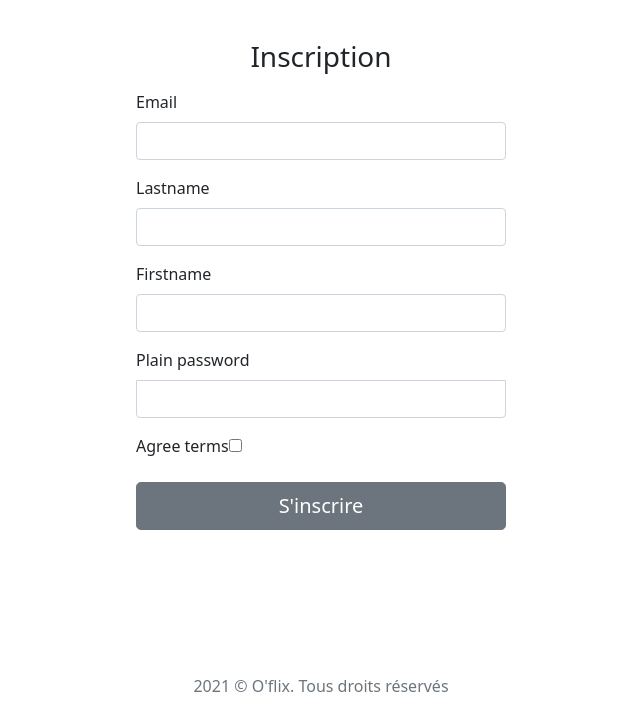
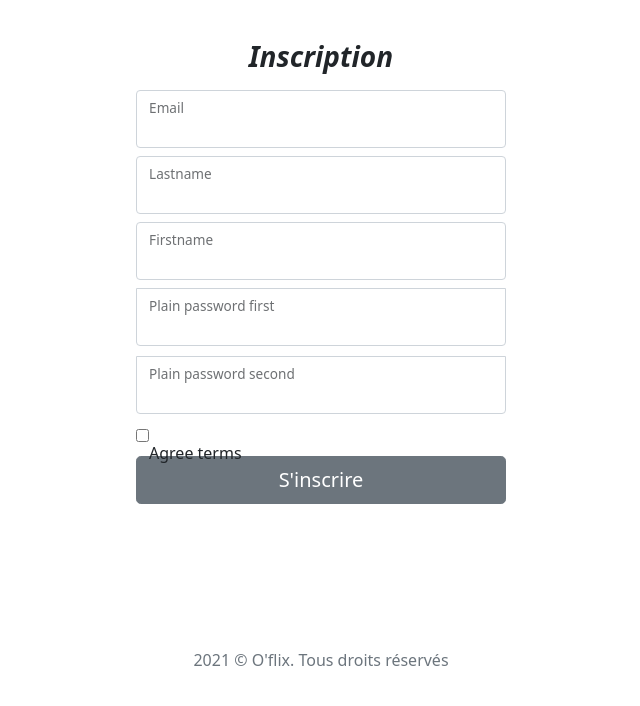
Before and after one commit to adrien-dubois/o-flix, a Symfony app: template templates/registration/register.html.twig in a window 1280 px wide. Shown: the part 56-762 px from the top of the page, without its empty margins (319-959 px from the left). After the commit the page ends 722 px from the top, so only its background shows below. Run offline with Twig, Linux system fonts and the light colour scheme; the template is opened without the code that fills it, so the values that code supplies are empty; form fields are guessed from the names that the template uses; some libraries are stand-ins or nearby versions.

Commit message:
kind of changes on css flash/register

```diff
--- a/public/css/oflix.css
+++ b/public/css/oflix.css
@@ -99,3 +99,19 @@ body {
   .divider-custom.divider-light .divider-custom-icon {
     color: #fff;
   }
+  /* The app flash close button */
+.closebtn {
+    margin-left: 15px;
+    color: gray;
+    font-weight: bold;
+    float: right;
+    font-size: 22px;
+    line-height: 20px;
+    cursor: pointer;
+    transition: 0.3s;
+}
+
+  /* When moving the mouse over the close button */
+  .closebtn:hover {
+    color: black;
+  }
--- a/src/Controller/RegistrationController.php
+++ b/src/Controller/RegistrationController.php
@@ -7,15 +7,15 @@ use App\Form\RegistrationFormType;
 use Symfony\Bundle\FrameworkBundle\Controller\AbstractController;
 use Symfony\Component\HttpFoundation\Request;
 use Symfony\Component\HttpFoundation\Response;
+use Symfony\Component\PasswordHasher\Hasher\UserPasswordHasherInterface;
 use Symfony\Component\Routing\Annotation\Route;
-use Symfony\Component\Security\Core\Encoder\UserPasswordEncoderInterface;
 
 class RegistrationController extends AbstractController
 {
     /**
      * @Route("/register", name="app_register")
      */
-    public function register(Request $request, UserPasswordEncoderInterface $passwordEncoder): Response
+    public function register(Request $request, UserPasswordHasherInterface $userPasswordHasherInterface): Response
     {
         $user = new User();
         $form = $this->createForm(RegistrationFormType::class, $user);
@@ -24,7 +24,7 @@ class RegistrationController extends AbstractController
         if ($form->isSubmitted() && $form->isValid()) {
             // encode the plain password
             $user->setPassword(
-                $passwordEncoder->encodePassword(
+                $userPasswordHasherInterface->hashPassword(
                     $user,
                     $form->get('plainPassword')->getData()
                 )
--- a/templates/base.html.twig
+++ b/templates/base.html.twig
@@ -15,8 +15,9 @@
     </head>
     <body>
         {% include "partials/_navbar.html.twig" %}
+        {% include "partials/_flash.html.twig" %}
+        </header>
         <main>
-        {% include "partials/_flash.html.twig" %}
         {% block body %}
         {% endblock %}
         {% include "partials/_footer.html.twig" %}
--- a/templates/partials/_flash.html.twig
+++ b/templates/partials/_flash.html.twig
@@ -1,10 +1,11 @@
 {# Displaying Flash Messages with Bootstrap classes #}
 
-<div class="flashAdd">
+<div class="position-absolute top-35 start-50 mt-3">
 {% for label, messages in app.flashes %}
     {% for message in messages %}
             <div class="alert alert-{{ label }}" role="alert">
                 {{ message }}
+                <span class="closebtn" onclick="this.parentElement.style.display='none';">&times;</span>
             </div>
     {% endfor %}
 {% endfor %}
--- a/templates/partials/_navbar.html.twig
+++ b/templates/partials/_navbar.html.twig
@@ -54,7 +54,7 @@
                 </div>
             </div>
         </nav>
-    </header>
+
 
 
     {% endblock %}
--- a/templates/registration/register.html.twig
+++ b/templates/registration/register.html.twig
@@ -7,14 +7,36 @@
 {% block body %}
 <section class="py-5  container">
     <div class="form-signin py-5">
-        <h1 class="h3 mb-3 fw-normal text-center">Inscription</h1>
+        <h1 class="h3 mb-3 fw-bold fst-italic text-center">Inscription</h1>
 
+        <div class="form-floating ">
         {{ form_start(registrationForm) }}
-            {{ form_row(registrationForm.email) }}
-            {{ form_row(registrationForm.lastname)}}
-            {{ form_row(registrationForm.firstname)}}
-            {{ form_row(registrationForm.plainPassword) }}
-            {{ form_row(registrationForm.agreeTerms) }}
+        </div>
+            <div class="form-floating my-2">
+            {{ form_widget(registrationForm.email) }}
+            {{ form_label(registrationForm.email) }}
+             </div>
+            <div class="form-floating my-2">
+            {{ form_widget(registrationForm.lastname)}}
+            {{ form_label(registrationForm.lastname)}}
+            </div>
+            <div class="form-floating my-2">
+            {{ form_widget(registrationForm.firstname)}}
+            {{ form_label(registrationForm.firstname)}}
+            </div>
+            <div class="form-floating my-2">
+            {{ form_widget(registrationForm.plainPassword.first) }}
+            {{ form_label(registrationForm.plainPassword.first )}}
+            </div>
+            <div class="form-floating my-2">
+            {{ form_widget(registrationForm.plainPassword.second) }}
+            {{ form_label(registrationForm.plainPassword.second )}}
+            </div>
+            <div class="form-floating my-2">
+            {{ form_widget(registrationForm.agreeTerms) }}
+            {{ form_label(registrationForm.agreeTerms) }}
+            </div>
+
 
             <button type="submit" class="w-100 btn btn-lg btn-secondary">S'inscrire</button>
         {{ form_end(registrationForm) }}
--- a/templates/security/login.html.twig
+++ b/templates/security/login.html.twig
@@ -18,11 +18,11 @@
             </div>
         {% endif %}
 
-            <h1 class="h3 mb-3 fw-normal text-center">Connexion</h1>
+            <h1 class="h3 mb-3 fw-normal fw-bold fst-italic text-center">Connexion</h1>
 
             <div class="form-floating">
                 <input type="email" value="{{ last_username }}" name="email" id="inputEmail" placeholder="E-Mail" class="form-control" autocomplete="email" required autofocus>
-                <label for="inputEmail">Email de connexion</label>
+                <label for="inputEmail">Email </label>
             </div>
 
             <div class="form-floating">
```
Also changed, not shown: src/Form/RegistrationFormType.php (+15 -5 lines).
